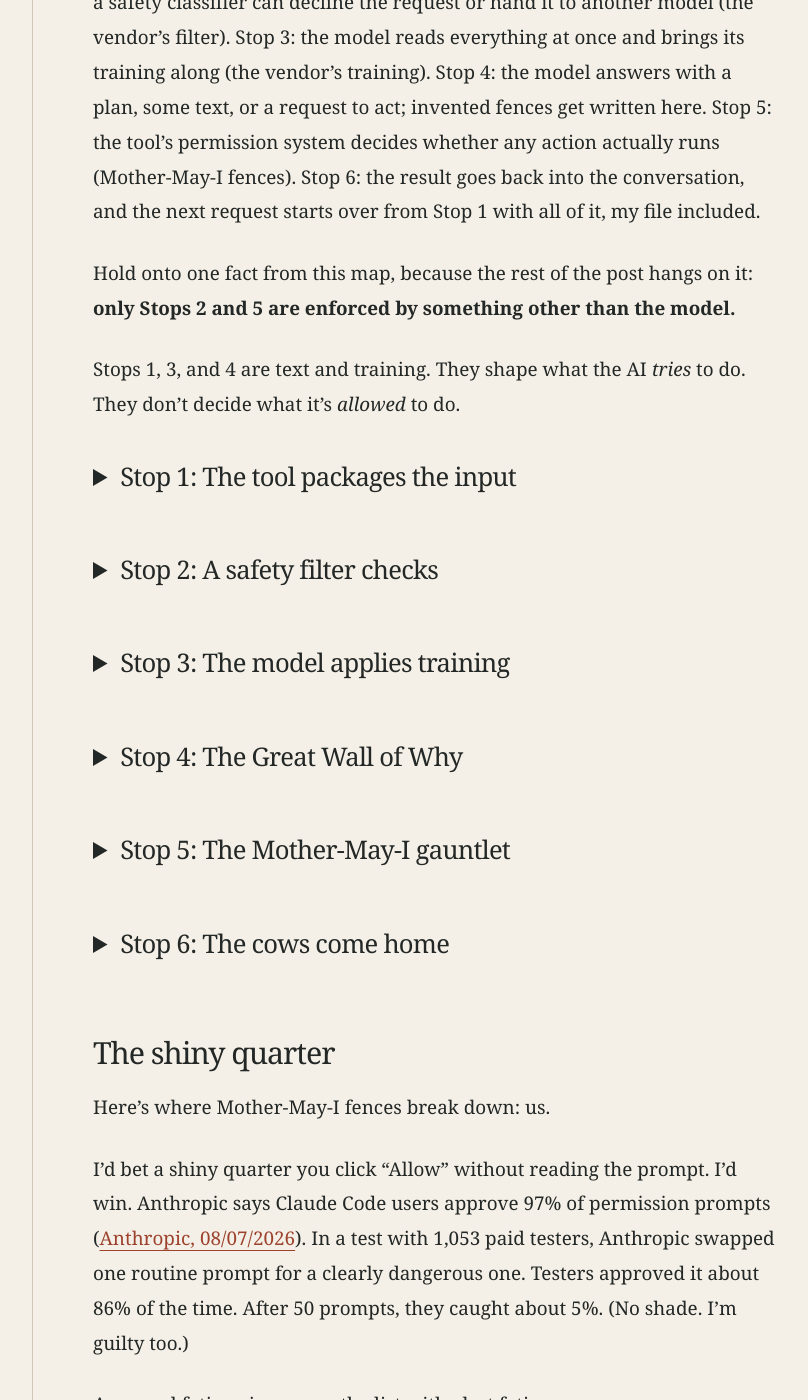
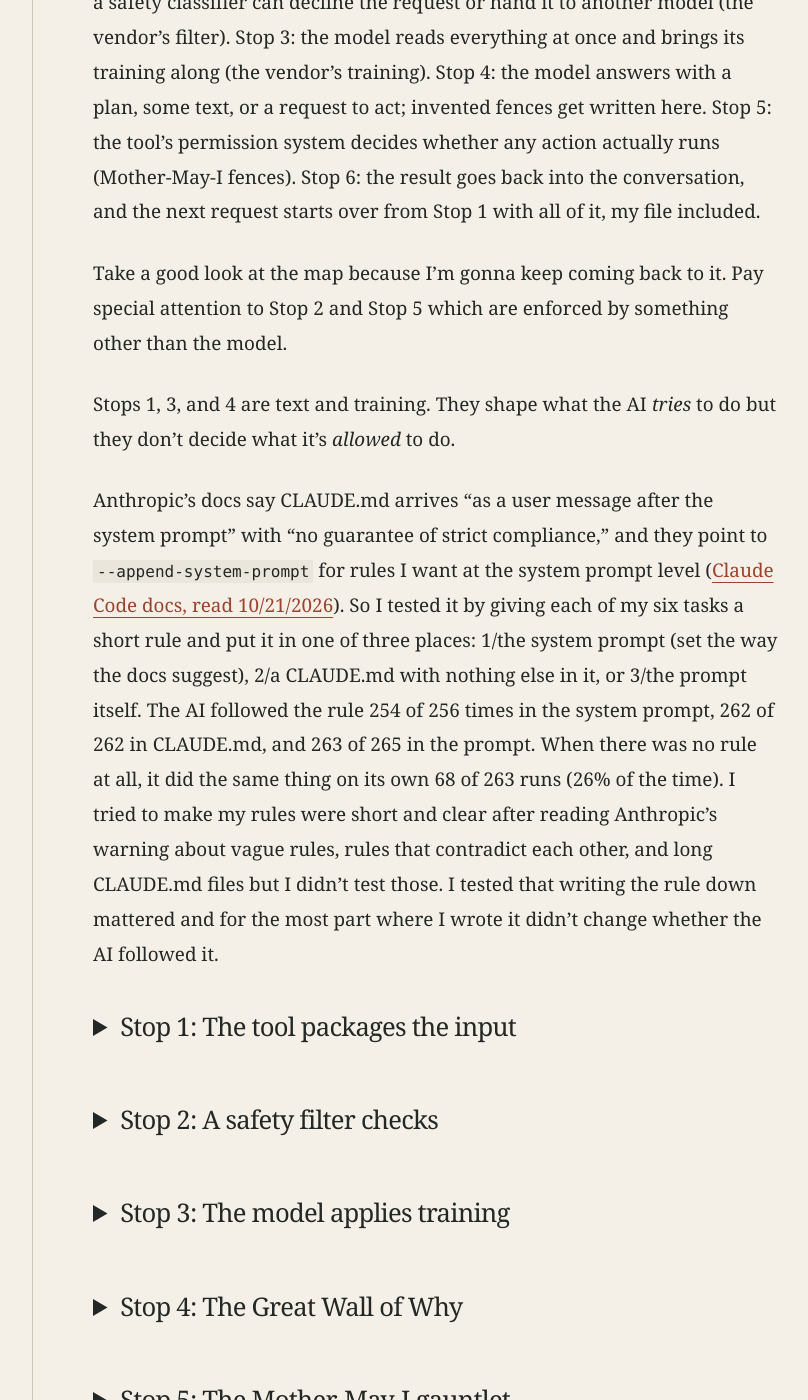
Before and after one commit to chrpotr/chrpotr.github.io, a Jekyll site: the page built from _posts/2026-10-20-fences.md, in a window 1280 px wide and 1400 px high, scrolled down 5094 px. Shown: the whole window, without its empty margins (191-999 px from the left). Built offline with Jekyll 4.4.1, drawn with Linux system fonts in a browser that asks for light colours.

Commit message:
Fences: Chris's two lines under the map, then his test of where a rule sits
Approved by Chris on 2026-10-21. His wording, typos and spacing are kept as he wrote them.

Co-Authored-By: Claude Opus 5.5 <noreply@anthropic.com>
Claude-Session: https://claude.ai/code/session_01G5kMGqEPbuaMhWd34ruJvx

```diff
--- a/_posts/2026-10-20-fences.md
+++ b/_posts/2026-10-20-fences.md
@@ -78,9 +78,11 @@ Here’s what happens between hitting Enter and getting a plan back in Claude Co
 
 Figure 3. The six stops a request makes. Stop 1: the tool builds one long input out of its own instructions, my instruction file (CLAUDE.md in Claude Code, AGENTS.md in Codex), and my prompt; my fences enter here. Stop 2: a safety classifier can decline the request or hand it to another model (the vendor’s filter). Stop 3: the model reads everything at once and brings its training along (the vendor’s training). Stop 4: the model answers with a plan, some text, or a request to act; invented fences get written here. Stop 5: the tool’s permission system decides whether any action actually runs (Mother-May-I fences). Stop 6: the result goes back into the conversation, and the next request starts over from Stop 1 with all of it, my file included.
 
-Hold onto one fact from this map, because the rest of the post hangs on it: **only Stops 2 and 5 are enforced by something other than the model.**
+Take a good look at the map because I'm gonna keep coming back to it.  Pay special attention to  Stop 2 and Stop 5 which are enforced by something other than the model.
 
-Stops 1, 3, and 4 are text and training. They shape what the AI *tries* to do. They don’t decide what it’s *allowed* to do.
+Stops 1, 3, and 4 are text and training. They shape what the AI *tries* to do but they don’t decide what it’s *allowed* to do.
+
+Anthropic’s docs say CLAUDE.md arrives “as a user message after the system prompt” with “no guarantee of strict compliance,” and they point to `--append-system-prompt` for rules I want at the system prompt level ([Claude Code docs, read 10/21/2026](https://code.claude.com/docs/en/memory)). So I tested it by giving each of my six tasks a short rule and put it in one of three places: 1/the system prompt (set the way the docs suggest), 2/a CLAUDE.md with nothing else in it, or 3/the prompt itself. The AI followed the rule 254 of 256 times in the system prompt, 262 of 262 in CLAUDE.md, and 263 of 265 in the prompt. When there was no rule at all, it did the same thing on its own 68 of 263 runs (26% of the time). I tried to make my rules were short and clear after reading Anthropic’s warning about vague rules, rules that contradict each other, and long CLAUDE.md files but I didn’t test those. I tested that writing the rule down mattered and for the most part where I wrote it didn’t change whether the AI followed it.
 
 <details markdown="1">
 <summary style="cursor:pointer;font-family:var(--serif);font-size:1.6rem;letter-spacing:-.03em;margin:1.2em 0 .6em">Stop 1: The tool packages the input</summary>
```
